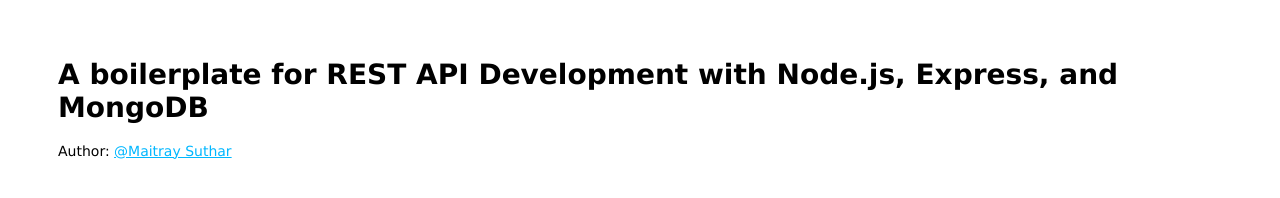
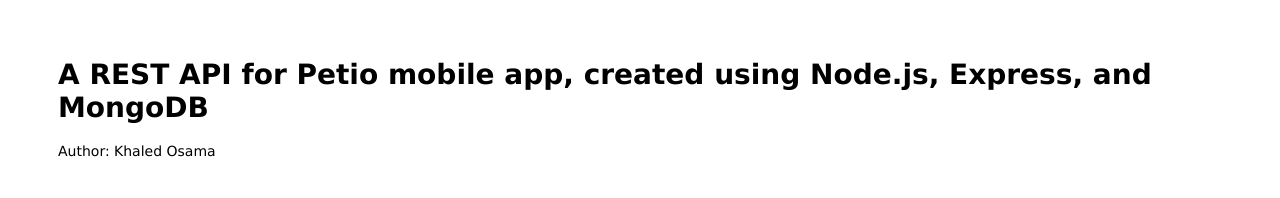
Before and after one commit to khaledosama007/tmbw-backend, a website: page public/index.html in a window 1280 px wide. Drawn offline with Linux system fonts and the light colour scheme.

Commit message:
Adding Environment variables and modifying home page

```diff
--- a/package.json
+++ b/package.json
@@ -16,6 +16,7 @@
     "debug": "~2.6.9",
     "dotenv": "^8.2.0",
     "express": "~4.16.0",
+    "express-jwt": "^5.3.1",
     "express-validator": "^6.4.0",
     "jsonwebtoken": "^8.5.1",
     "mocha-lcov-reporter": "^1.3.0",
--- a/public/index.html
+++ b/public/index.html
@@ -1,13 +1,14 @@
 <html>
+  <head>
+    <title>Petio API</title>
+    <link rel="stylesheet" href="/stylesheets/style.css" />
+  </head>
 
-<head>
-  <title>Nodejs API boilerplate</title>
-  <link rel="stylesheet" href="/stylesheets/style.css">
-</head>
-
-<body>
-  <h1>A boilerplate for REST API Development with Node.js, Express, and MongoDB</h1>
-  <p>Author: <a href="mailto:maitraysuthar@gmail.com">@Maitray Suthar</a></p>
-</body>
-
+  <body>
+    <h1>
+      A REST API for Petio mobile app, created using Node.js, Express, and
+      MongoDB
+    </h1>
+    <p>Author: Khaled Osama</p>
+  </body>
 </html>
```
Also changed, not shown: 1 other file.
